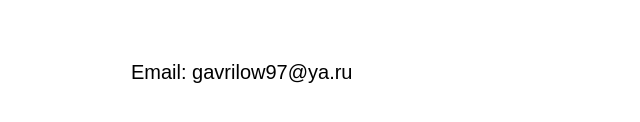
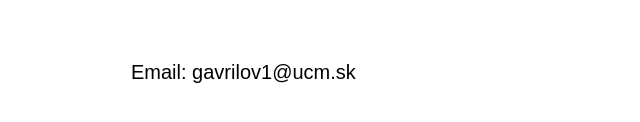
Before and after one commit to Artegav/goldenring, a plain HTML site: page About.html in a window 1280 px wide. Shown: the part 590-712 px from the top of the page, 377-1017 px from the left. Drawn offline with Linux system fonts and the light colour scheme; a web font is replaced by a local one.

Commit message:
Update About.html

```diff
--- a/About.html
+++ b/About.html
@@ -29,6 +29,6 @@
 	<div id="avatar"><img src="image/me.jpg" alt=""></div>
 	<h1 class="main_inf">Artemii Gavrilov</h1>
 	<h1 class="main_inf">Contact information:</h1>
-	<div class="cont"><div class="information"><p>Phone number: +421 951 003 651 </p></div><div class="information"><p>Email: gavrilow97@ya.ru </p></div></div>
+	<div class="cont"><div class="information"><p>Phone number: +421 951 003 651 </p></div><div class="information"><p>Email: gavrilov1@ucm.sk </p></div></div>
 </body>
 </html>
```
